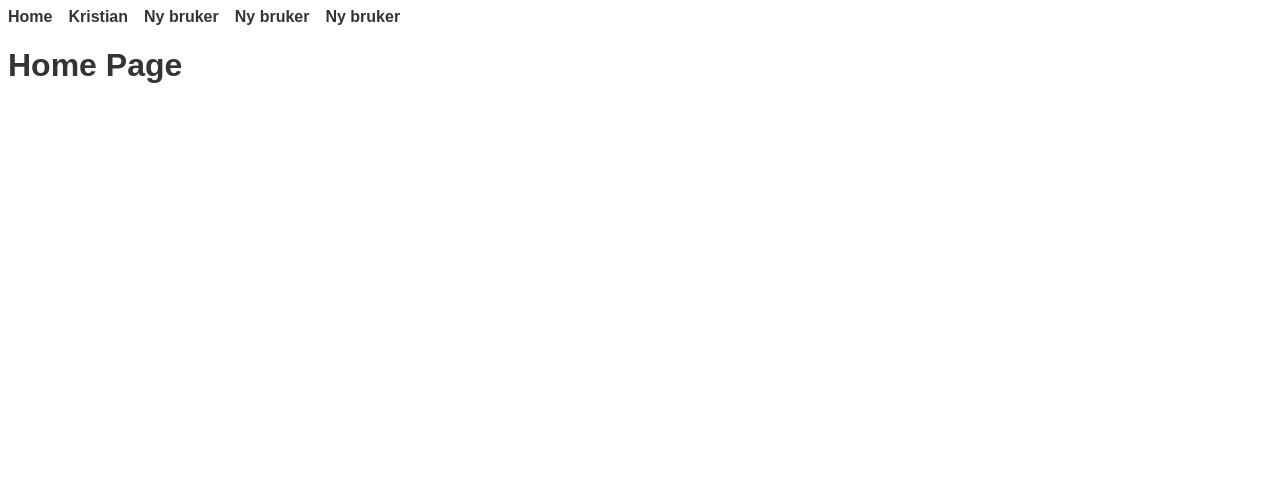
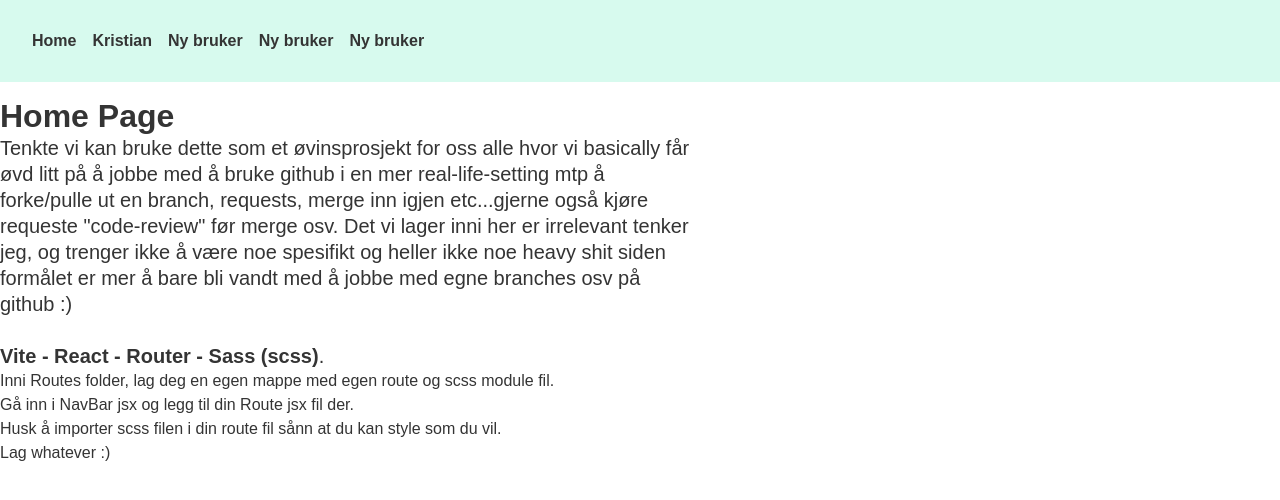
Before and after one commit to Kristian-kodehode/KodehodeFellesProsjekt, a React (Vite) app: page / in a window 1280 px wide. Shown: the top 500 px of the page. Built offline with nearby package versions, Linux system fonts and the light colour scheme.

Commit message:
added class container on app for max width

```diff
--- a/src/App.jsx
+++ b/src/App.jsx
@@ -6,7 +6,7 @@ import KristianRoute from "./Routes/Kristian/KristianRoute";
 
 function App() {
   return (
-    <div>
+    <div className="container">
       <Routes>
         <Route
           path="/"
--- a/src/App.scss
+++ b/src/App.scss
@@ -1,6 +1,14 @@
+.container {
+  max-width: 1440px;
+  margin: 0 auto;
+}
+
 nav {
   display: flex;
   gap: 1rem;
+  padding: 2rem;
+  background-color: rgb(215, 250, 238);
+  margin-bottom: 1rem;
   a {
     text-decoration: none;
     color: #343434;
@@ -10,3 +18,14 @@ nav {
     text-decoration: underline;
   }
 }
+
+.beskrivelse {
+  max-width: 700px;
+  p {
+    font-size: 20px;
+    line-height: 1.3;
+  }
+  ol {
+    line-height: 1.5;
+  }
+}
--- a/src/Routes/Home.jsx
+++ b/src/Routes/Home.jsx
@@ -1,7 +1,31 @@
 const Home = () => {
   return (
     <div>
-      <h1>Home Page</h1>
+      <div className="beskrivelse">
+        <h1>Home Page</h1>
+        <p>
+          Tenkte vi kan bruke dette som et øvinsprosjekt for oss alle hvor vi
+          basically får øvd litt på å jobbe med å bruke github i en mer
+          real-life-setting mtp å forke/pulle ut en branch, requests, merge inn
+          igjen etc...gjerne også kjøre requeste "code-review" før merge osv.
+          Det vi lager inni her er irrelevant tenker jeg, og trenger ikke å være
+          noe spesifikt og heller ikke noe heavy shit siden formålet er mer å
+          bare bli vandt med å jobbe med egne branches osv på github :) <br />{" "}
+          <br /> <strong>Vite - React - Router - Sass (scss)</strong>.
+        </p>
+        <ol>
+          <li>
+            Inni Routes folder, lag deg en egen mappe med egen route og scss
+            module fil.
+          </li>
+          <li>Gå inn i NavBar jsx og legg til din Route jsx fil der.</li>
+          <li>
+            Husk å importer scss filen i din route fil sånn at du kan style som
+            du vil.
+          </li>
+          <li>Lag whatever :)</li>
+        </ol>
+      </div>
     </div>
   );
 };
--- a/src/Routes/Kristian/styleKristian.module.scss
+++ b/src/Routes/Kristian/styleKristian.module.scss
@@ -1,3 +1,3 @@
 .myheading {
-  color: aqua;
+  color: cornflowerblue;
 }
--- a/src/index.scss
+++ b/src/index.scss
@@ -1,3 +1,11 @@
+*,
+*::before,
+*::after {
+  margin: 0;
+  padding: 0;
+  box-sizing: border-box;
+}
+
 body {
   font-family: Arial, Helvetica, sans-serif;
   color: #343434;
```
